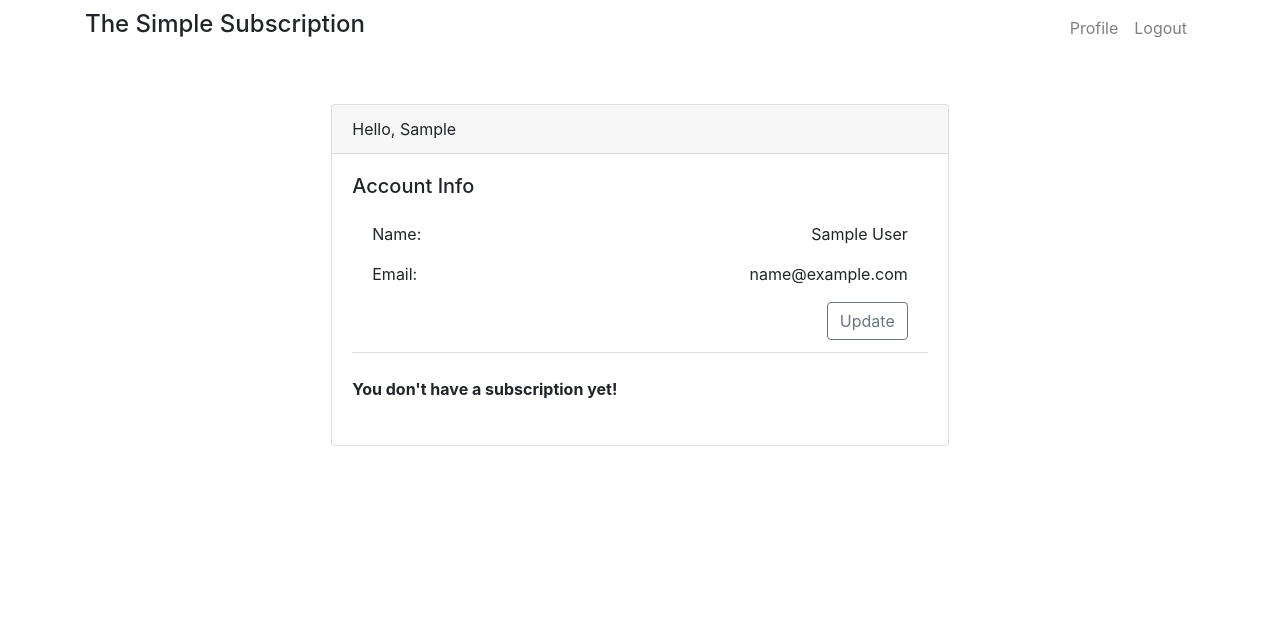
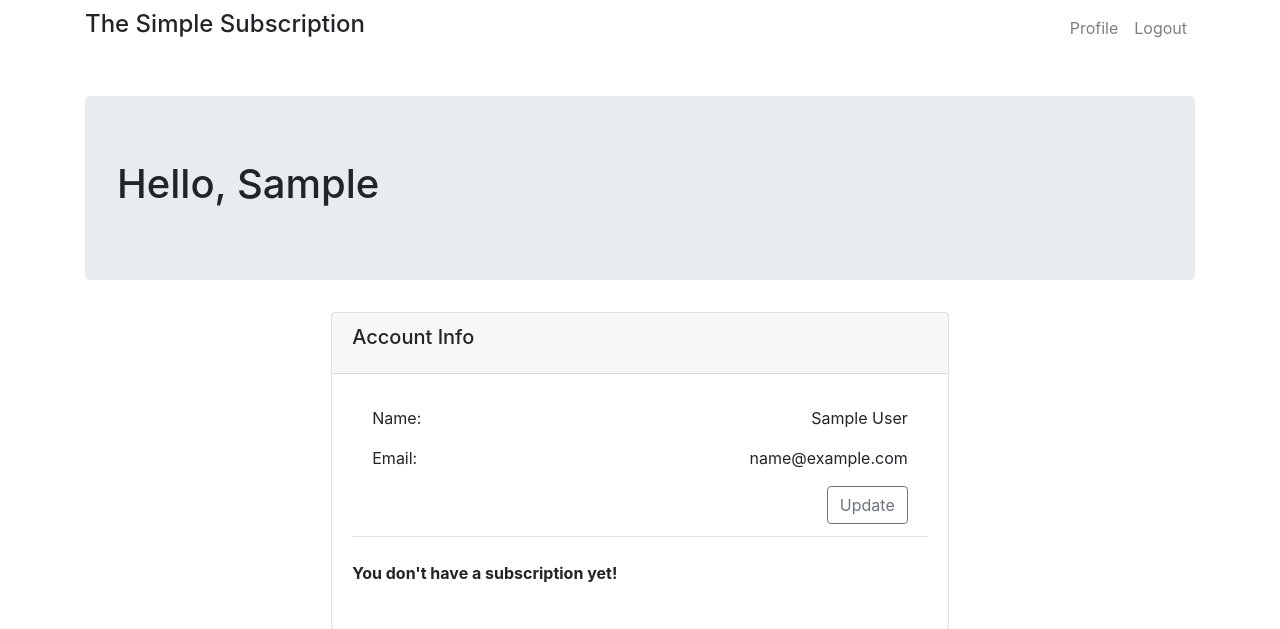
Before and after one commit to mia-k-monaghan/ecommerce-subscription, a Django app: page /profile/1 in a window 1280 px wide. Shown: the top 629 px of the page. Run offline with Django 3.2, Linux system fonts and the light colour scheme; the visitor is signed in with stand-in values (Sample User, id 1); data that the repository does not hold is empty.

Commit message:
restructured user profile

```diff
--- a/templates/core/subscribe.html
+++ b/templates/core/subscribe.html
@@ -11,6 +11,7 @@
 <div class="container text-center">
   <h1>Subscribe!</h1>
   <p class="text-muted "> Step 3 of 3: Enter payment details.</p>
+  <p class="text-muted"><strong>Total: $5.00 per Month.</strong></p>
 </div>
 
   <div class="col-md-8 my-3 mx-auto">
--- a/templates/users/profile.html
+++ b/templates/users/profile.html
@@ -1,14 +1,17 @@
-{% extends "user_base.html" %}
-{% block user_content %}
+{% extends "base.html" %}
+{% block content %}
 
+<div class="jumbotron">
+  <h1>Hello, {{user.first_name}}</h1>
+</div>
+
+<div class="col-md-7 mx-auto">
   <div class="card">
     <div class="card-header">
-    Hello, {{user.first_name}}
+      <h5 class="card-title">Account Info</h5>
     </div>
 
     <div class="card-body  mb-2">
-    <h5 class="card-title">Account Info</h5>
-
       <ul class="list-group list-group-flush">
         <li class="list-group-item">
           <p class="card-text">Name:<span class="float-right">
@@ -43,7 +46,6 @@
 
             <br>
 
-
             <form method="POST" action="{% url 'core:session' %}">
               {% csrf_token %}
                 <button class="btn btn-success float-right" type="submit">Manage Billing</button>
@@ -67,5 +69,6 @@
       </ul>
     </div>
   </div>
+</div>
 
-{% endblock user_content %}
+{% endblock content %}
```
Lines whose indentation alone changed are shown as unchanged.
